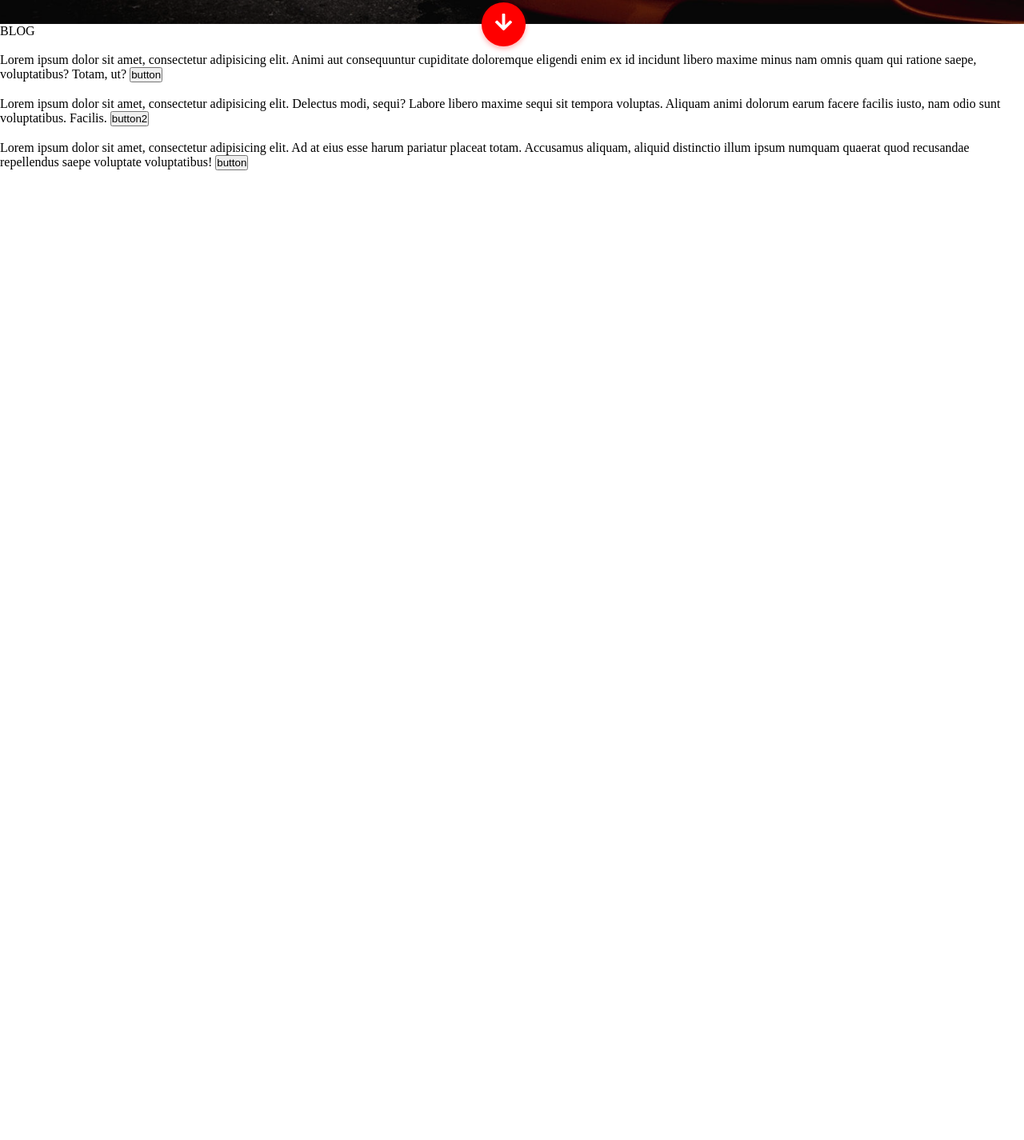
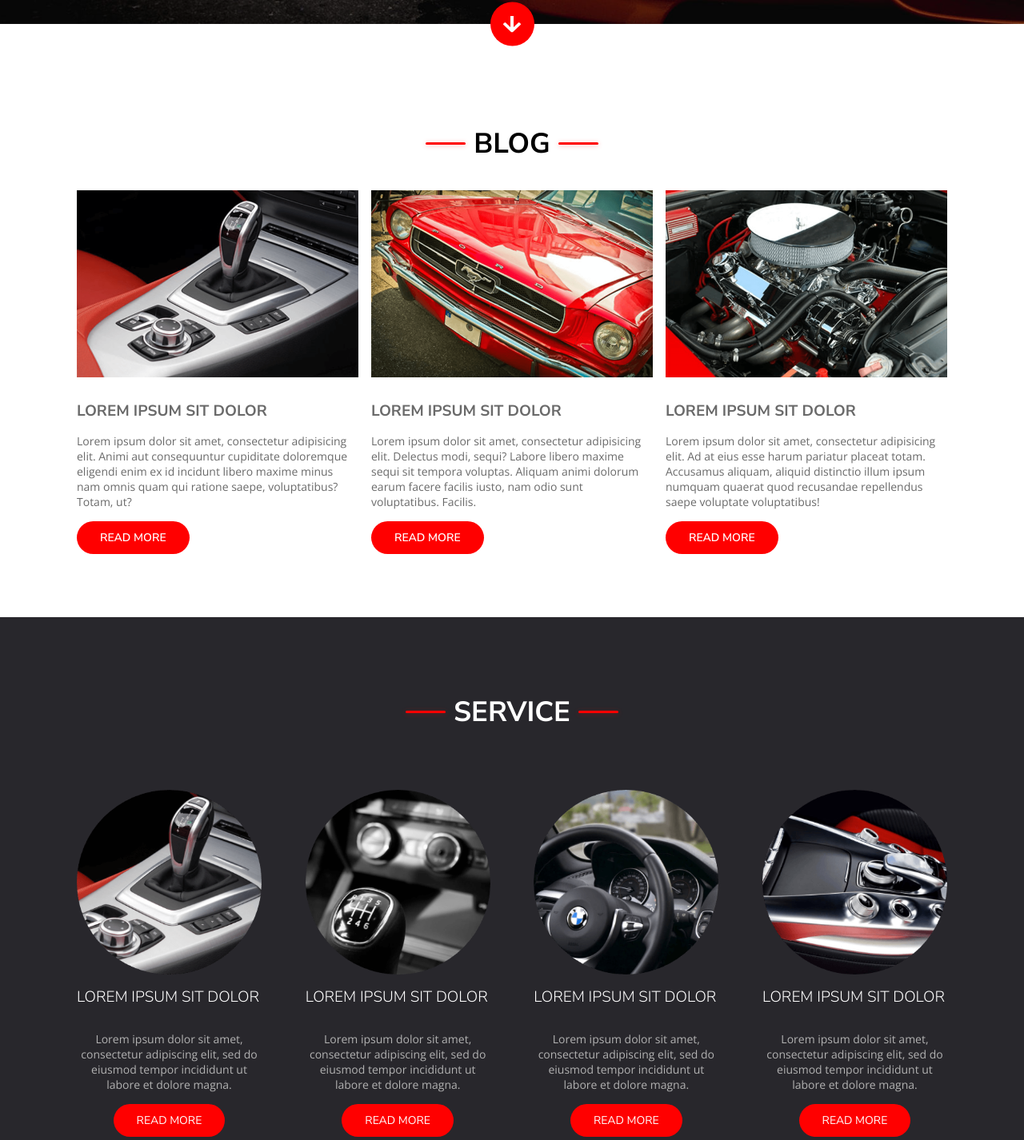
Before and after one commit to m3reck/car_sharing, a plain HTML site: page index.html in a window 1280 px wide. Shown: the part 770-2196 px from the top of the page at 80% size. Before the commit the page ends 983 px from the top, so only its background shows below. Drawn offline with nearby package versions, Linux system fonts and the light colour scheme.

Commit message:
80%-progress-of-task

```diff
--- a/css/style.css
+++ b/css/style.css
@@ -33,7 +33,7 @@
     font-family: "Nunito Sans", sans-serif;
     font-weight: bold;
     font-size: 16px;
-    padding: 0px 10px;
+    padding: 0 10px;
 
 }
 .menu ul{
@@ -83,7 +83,7 @@ nav .menu{
     display: flex;
     flex-direction: column;
     align-items: center;
-    justify-content: center;
+    justify-content: space-evenly;
     color: white;
     font-size: 20px;
     background-position: center;
@@ -106,7 +106,7 @@ h1{
     text-transform: uppercase;
     position: relative;
     z-index: 2;
-    font-weight: bold;
+    font-weight: 1000;
     margin: 0 20px;
 }
 p{
@@ -129,18 +129,20 @@ p{
     color: white;
     background: #FF0000;
     border-radius: 40px;
-    padding: 20px 40px;
+    padding: 22px 55px;
     z-index: 2;
     font-family: "Nunito Sans", sans-serif;
     font-weight: bold;
     text-transform: uppercase;
     border: none;
-    margin-right: 25px;
+}
+.space{
+    width: 25px;
 }
 .key{
     color: #FF0000;
     border-radius: 40px;
-    padding: 20px 40px;
+    padding: 22px 55px;
     z-index: 2;
     font-family: "Nunito Sans", sans-serif;
     font-weight: bold;
@@ -148,22 +150,6 @@ p{
     border: none;
 }
 
-.banner:after {
-    content: url(../images/IconArrowDown.svg);
-    display: flex;
-    justify-content: center;
-    align-items: center;
-    width: 55px;
-    height: 55px;
-    border-radius: 50%;
-    background: #FF0000;
-    position: absolute;
-    bottom: -27.5px;
-    left: calc(50% - 38px);
-    box-shadow: 0 3px 6px #FF00004D;
-    z-index: 2;
-    margin: 0 auto;
-}
 button a{
     text-decoration: none;
     color: white;
@@ -171,17 +157,191 @@ button a{
 .key a{
     color: #FF0000;
 }
-.arrow{
-    justify-self: flex-end;
-    align-self: center;
-    bottom: -170px;
-    position: relative;
-    left: -8px;
-    z-index: 4;
-    padding: 20px;
+.arrrow{
+    display: flex;
+    justify-content: center;
+}
+
+.arrow1{
+    background: #FF0000;
+    border-radius: 50%;
+    width: 55px;
+    height: 55px;
+    position: absolute;
+    transform: translate(0, -50%);
+    display: flex;
+    align-items: center;
+    justify-content: center;
+    z-index: 3;
+
+}
+.main-content{
+    display: flex;
+    flex-wrap: wrap;
+    justify-content: space-between;
+}
+.main-content>span{
+    width: 100%;
+    margin-top: 91px;
+    font-size: 35px;
+    font-family: "Nunito Sans", sans-serif;
+    padding: 35px;
+    display: flex;
+    justify-content: center;
+    align-items: center;
+    font-weight: 700;
+
 }
 .main-content>span::before,
 .main-content>span::after{
+    content: "";
+    display:block;
+    max-width: 50px;
+    height: 3px;
+    background: #FF0000;
+    flex-grow: 1;
+    margin: 0 10px;
+    box-shadow: 0 1px 6px #FF00004D;
+    border-radius: 8px;
+}
+.article{
+    width: 352px;
+    height: 434px;
+    margin-bottom: 100px;
+}
+.articlephoto{
+    max-width: 100%;
+}
+.article h2{
+    font-size: 19px;
+    font-family: "Nunito Sans", sans-serif;
+    color: #6A6A6A;
+    text-align: left;
+    text-transform: uppercase;
+    padding-top: 25px;
+}
+.text-button{
+    font-family: "Open Sans", sans-serif;
+    font-size: 14px;
+    color: #6A6A6A;
+    padding: 15px 0;
+}
 
+.text-button button{
+    font-size: 14px;
+    font-family: "Nunito Sans", sans-serif;
+    color: white;
+    background: #FF0000;
+    padding: 11px 29px;
+    border-radius: 40px;
+    text-align: center;
+    border: none;
+    text-transform: uppercase;
+    margin-top: 15px;
+    font-weight: 600;
+}
+.service--background{
+    background: #28272C;
+}
+.service{
+    display: flex;
+    flex-wrap: wrap;
+    background: #28272C;
+    position: relative;
+    justify-content: space-between;
+}
+.service>span{
+    width: 100%;
+    margin-top: 60px;
+    font-size: 35px;
+    font-family: "Nunito Sans", sans-serif;
+    padding: 35px;
+    display: flex;
+    justify-content: center;
+    align-items: center;
+    font-weight: 700;
+    color: white;
+    margin-bottom: 75px;
+    text-transform: uppercase;
+}
+.service>span::before,
+.service>span::after{
+    content: "";
+    display:block;
+    max-width: 50px;
+    height: 3px;
+    background: #FF0000;
+    flex-grow: 1;
+    margin: 0 10px;
+    box-shadow: 0 1px 6px #FF00004D;
+    border-radius: 8px;
+}
+
+.article--service{
+    max-width: 231px;
+    height: 361px;
+    margin-bottom: 100px;
+    display: flex;
+    flex-direction: column;
+    justify-content: center;
+}
+.article--service img{
+    max-width: 100%;
+}
+.article--service h3{
+    font-family: "Nunito Sans", sans-serif;
+    font-size: 19px;
+    color: white;
+    font-weight: 300;
+    text-transform: uppercase;
+    margin: 15px 0;
+}
+.article--service p{
+    font-size: 14px;
+    font-family: "Open Sans", sans-serif;
+    color: #B2B2B2;
+    font-weight: 300;
+    margin: 15px 0;
+}
+.article--service button{
+    font-family: "Nunito Sans", sans-serif;
+    font-size: 14px;
+    text-align: center;
+    background: #FF0000;
+    color: white;
+    border-radius: 40px;
+    padding: 11px 29px;
+    text-transform: uppercase;
+    border: none;
+    align-self: center;
+}
+.contact-service{
+    display: flex;
+    flex-wrap: wrap;
+    justify-content: space-between;
+}
+.contact-service>span{
+    width: 100%;
+    margin-top: 91px;
+    font-size: 35px;
+    font-family: "Nunito Sans", sans-serif;
+    padding: 35px;
+    display: flex;
+    justify-content: center;
+    align-items: center;
+    font-weight: 700;
+    text-transform: uppercase;
 
 }
+.contact-service>span::before,
+.contact-service>span::after{
+    content: "";
+    display:block;
+    max-width: 50px;
+    height: 3px;
+    background: #FF0000;
+    flex-grow: 1;
+    margin: 0 10px;
+    box-shadow: 0 1px 6px #FF00004D;
+    border-radius: 8px;
+}
--- a/index.html
+++ b/index.html
@@ -36,34 +36,93 @@
         <p>Lorem ipsum dolor sit amet, consectetur adipisicing elit. A aliquid atque autem blanditiis dolor ea, eaque esse excepturi facere harum hic magni perferendis possimus quibusdam quidem recusandae rem rerum similique!</p>
         <div class="button--banner">
             <button class="share"><a href="#">share a car</a></button>
+            <span class="space"></span>
             <button class="key"><a href="#">key feature</a></button>
     </div>
     </div>
-    <a href="#" class="arrow"></a>
 </section>
-<div class="main-content">
+<div class="arrrow container">
+    <a href="#" class="arrow1"><img src="images/IconArrowDown.svg" alt="arrow"></a>
+</div>
+<div class="main-content container">
     <span>BLOG</span>
-    <div class="article1">
-        <img src>
+    <div class="article">
+        <img src="images/photo1.png" class="articlephoto" alt="photo1">
+        <h2> lorem ipsum sit dolor</h2>
         <div class="text-button">
             Lorem ipsum dolor sit amet, consectetur adipisicing elit. Animi aut consequuntur cupiditate doloremque eligendi enim ex id incidunt libero maxime minus nam omnis quam qui ratione saepe, voluptatibus? Totam, ut?
-            <button>button</button>
+            <br>
+            <button>read more</button>
         </div>
     </div>
-    <div class="article2">
-        <img src>
-        <div class="text-button2"></div>
+    <div class="article">
+        <img src="images/photo2.png" class="articlephoto" alt="photo2">
+        <h2> lorem ipsum sit dolor</h2>
+        <div class="text-button">
         Lorem ipsum dolor sit amet, consectetur adipisicing elit. Delectus modi, sequi? Labore libero maxime sequi sit tempora voluptas. Aliquam animi dolorum earum facere facilis iusto, nam odio sunt voluptatibus. Facilis.
-        <button>button2</button>
+        <br>
+        <button>read more</button>
     </div>
-    <div class="article3">
-        <img src>
-        <div class="text-button3"></div>
+    </div>
+    <div class="article">
+        <img src="images/photo3.png" class="articlephoto" alt="photo3">
+        <h2> lorem ipsum sit dolor</h2>
+        <div class="text-button">
         Lorem ipsum dolor sit amet, consectetur adipisicing elit. Ad at eius esse harum pariatur placeat totam. Accusamus aliquam, aliquid distinctio illum ipsum numquam quaerat quod recusandae repellendus saepe voluptate voluptatibus!
-        <button>button</button>
+        <br>
+        <button>read more</button>
+         </div>
     </div>
 </div>
-
-
+<section class="service--background">
+<div class="service container">
+    <span>service</span>
+    <div class="article--service">
+        <img src="images/mini1.png" alt="cargear">
+        <h3>lorem ipsum sit dolor</h3>
+        <p>Lorem ipsum dolor sit amet, consectetur adipiscing elit, sed do eiusmod tempor incididunt ut labore et dolore magna.</p>
+        <button>read more</button>
+    </div>
+    <div class="article--service">
+        <img src="images/mini2.png" alt="cargear2">
+        <h3>lorem ipsum sit dolor</h3>
+        <p>Lorem ipsum dolor sit amet, consectetur adipiscing elit, sed do eiusmod tempor incididunt ut labore et dolore magna.</p>
+        <button>read more</button>
+    </div>
+    <div class="article--service">
+        <img src="images/mini3.png" alt="carwheel">
+        <h3>lorem ipsum sit dolor</h3>
+        <p>Lorem ipsum dolor sit amet, consectetur adipiscing elit, sed do eiusmod tempor incididunt ut labore et dolore magna.</p>
+        <button>read more</button>
+    </div>
+    <div class="article--service">
+        <img src="images/mini4.png" alt="cargear3">
+        <h3>lorem ipsum sit dolor</h3>
+        <p>Lorem ipsum dolor sit amet, consectetur adipiscing elit, sed do eiusmod tempor incididunt ut labore et dolore magna.</p>
+        <button>read more</button>
+    </div>
+</div>
+</section>
+<section class="contact-service container">
+    <span>contact</span>
+    <img src="images/FormPhoto.png" alt="blueredcar">
+    <div class="contactform">
+        <form>
+            <label>
+            <input type="text" id="name">
+            </label>
+            <label>
+            <input type="email" id="email">
+            </label>
+            <label>
+            <textarea id="message"></textarea>
+            </label>
+            <label>
+                <input type="checkbox" id="consent">
+            </label>
+            <button type="submit">send</button>
+        </form>
+    </div>
+</section>
 </body>
 </html>
```
